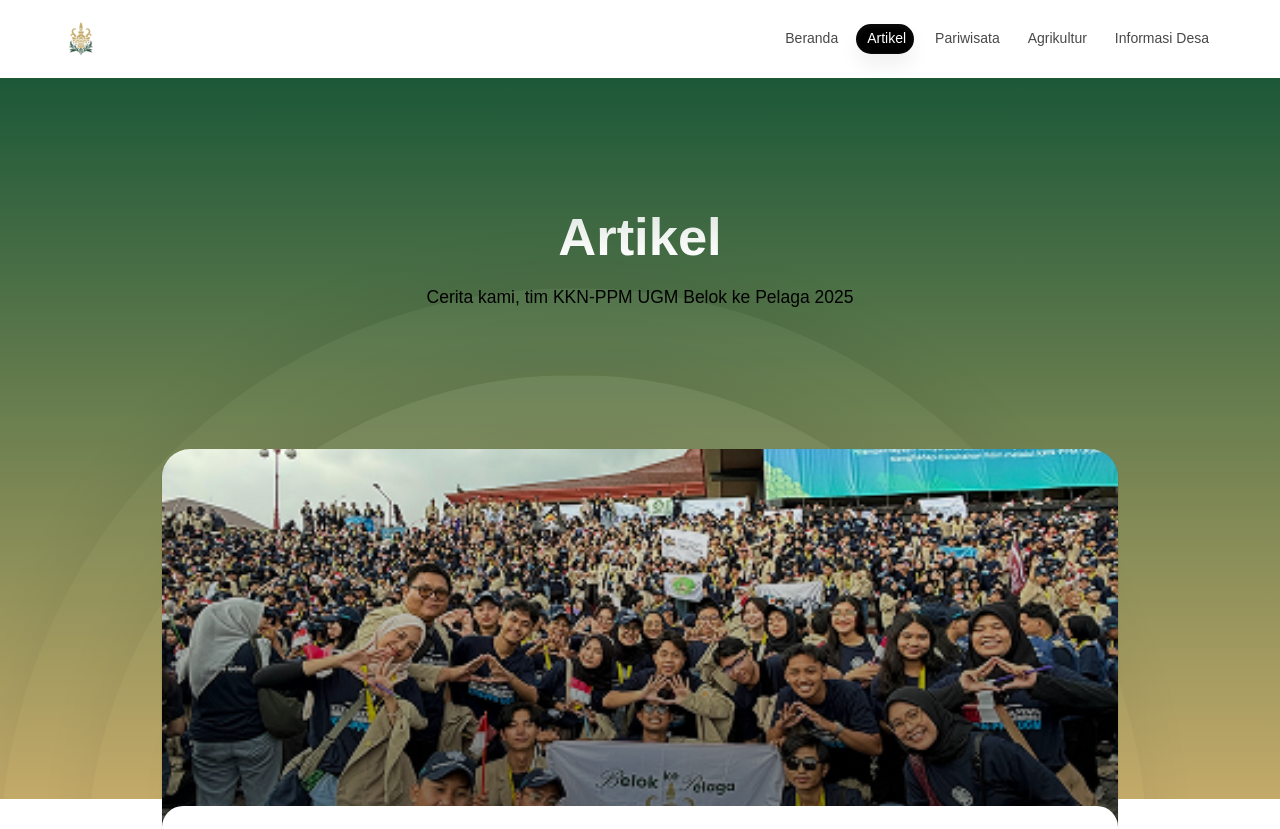
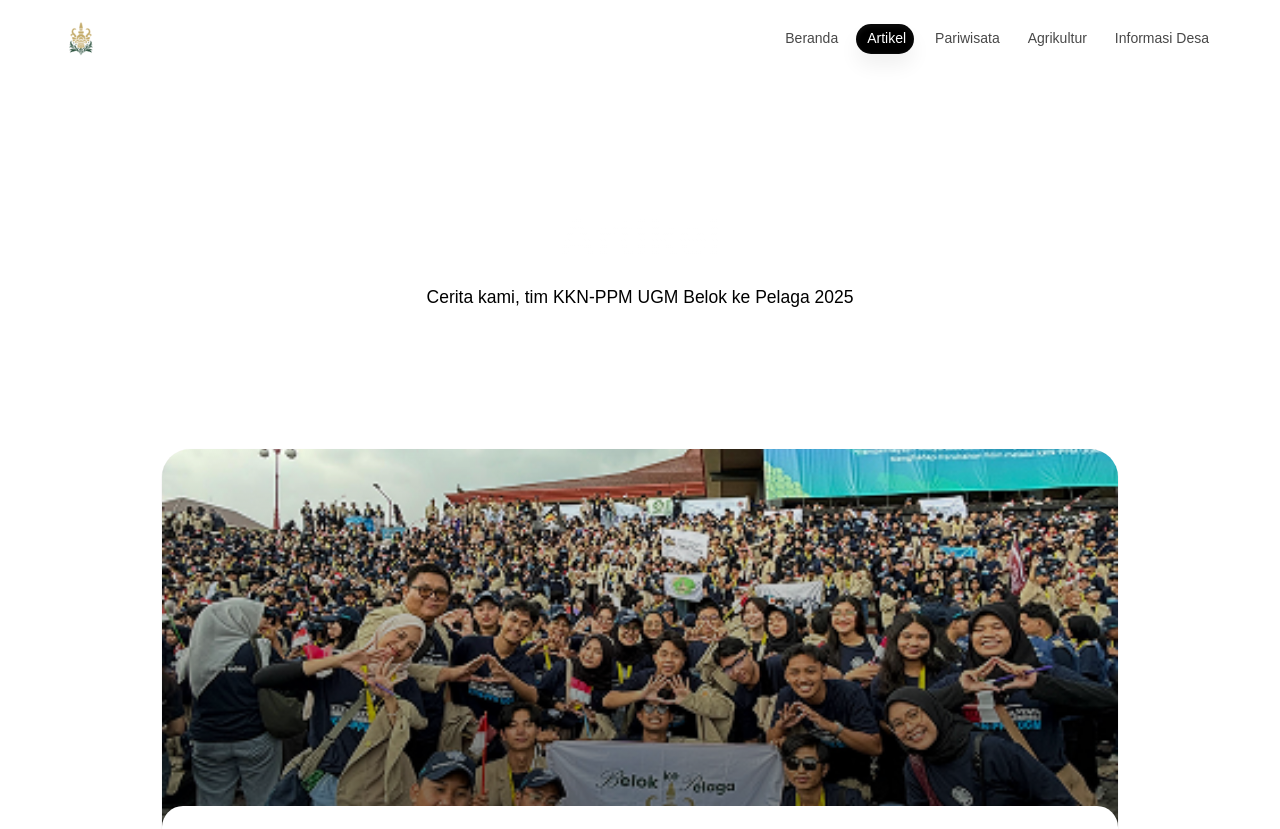
Before and after one commit to belokkepelaga/belokkepelaga, a Next.js app: page /artikel in a window 1280 px wide. Shown: the top 829 px of the page. Built offline with nearby package versions, Linux system fonts and the light colour scheme.

Commit message:
refactor: comment out background gradient in Hero component for layout adjustments

```diff
--- a/components/artikel/Hero.tsx
+++ b/components/artikel/Hero.tsx
@@ -9,11 +9,11 @@ const ArtikelHero = ({ article }: { article: { slug: string, frontmatter: any }
     return (
         <AnimatedContainer visibleClass="!slide-in-from-top-0">
             <div className="container relative">
-                <div className="h-[45rem] lg:h-[51.5rem] absolute top-0 bg-main-gradient w-screen left-1/2 -translate-x-1/2">
+                {/* <div className="h-[45rem] lg:h-[51.5rem] absolute top-0 bg-main-gradient w-screen left-1/2 -translate-x-1/2">
                     <div className="absolute inset-0 overflow-hidden lg:block hidden">
                         <CirclePattern className="absolute w-[82rem] -bottom-full -translate-y-24" />
                     </div>
-                </div>
+                </div> */}
                 <div className="relative z-20 pt-20">
                     <h1 className="max-w-[calc(100%-3rem)] lg:max-w-5xl mx-auto title lg:text-6xl text-4xl text-center mt-18">Artikel</h1>
                     <p className="mt-6 max-w-[calc(100%-3rem)] lg:max-w-3xl text-lg lg:text-xl text-black text-center mx-auto">
```
